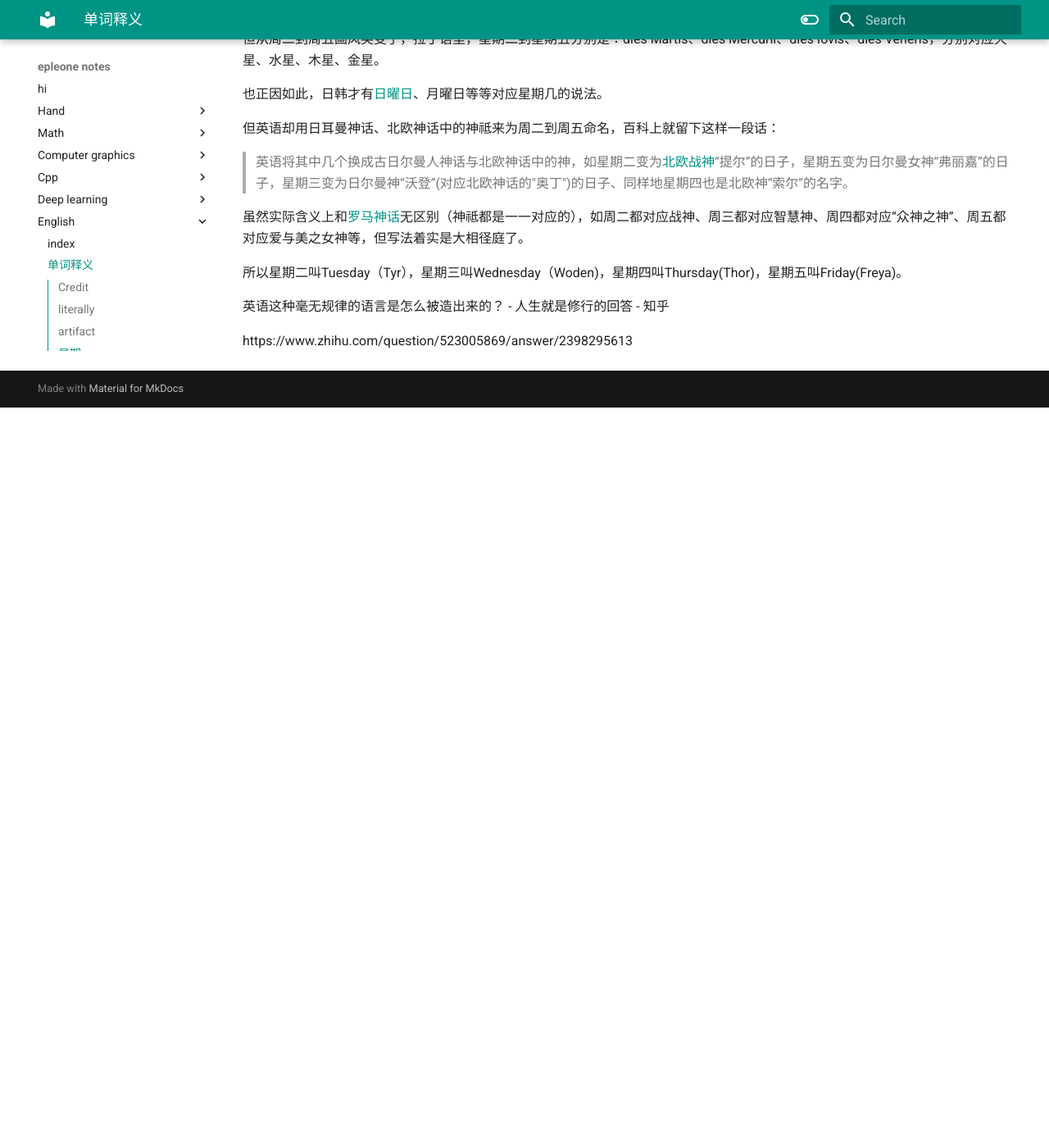
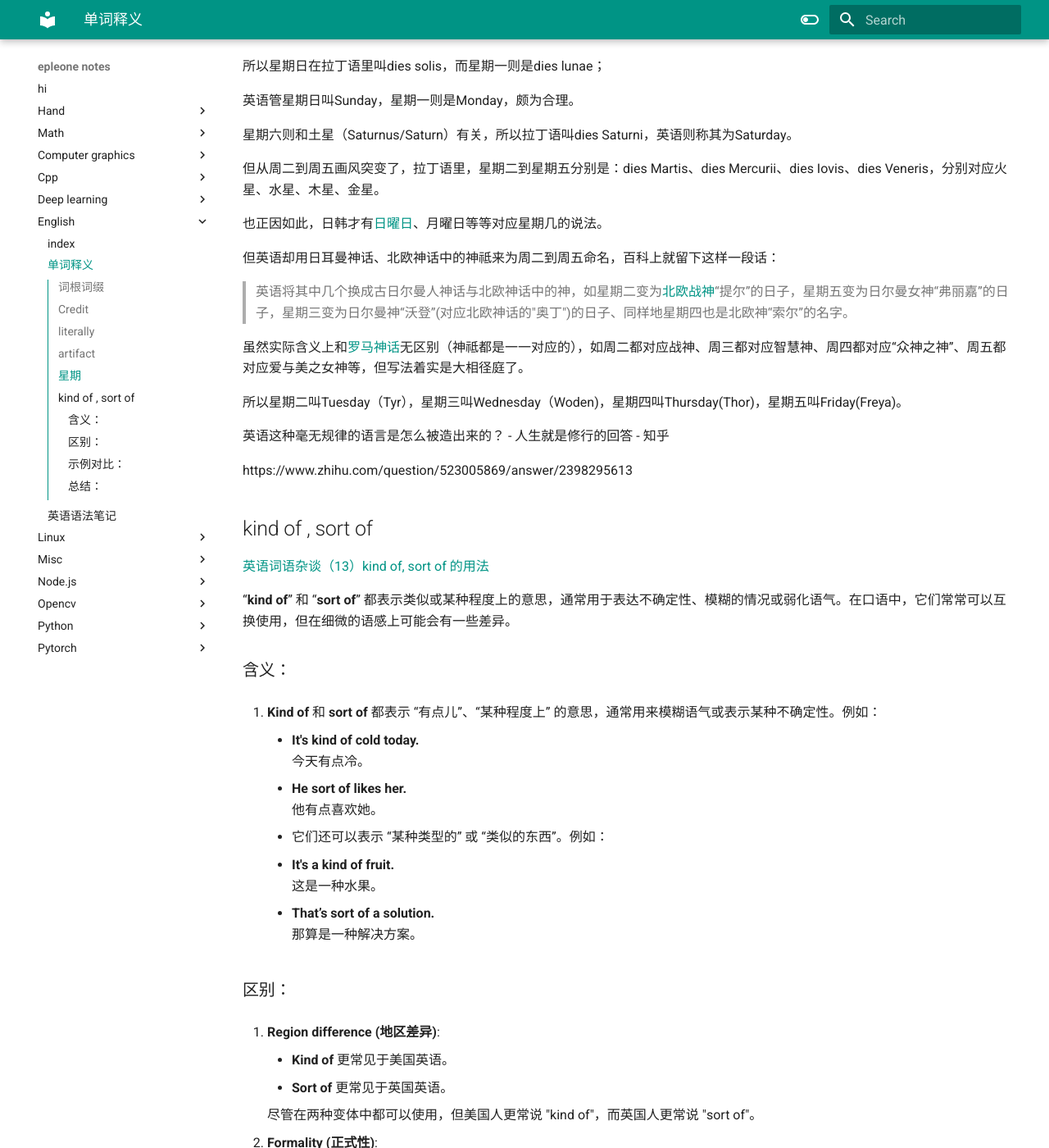
Before and after one commit to epleone/notes, an MkDocs documentation site: the page built from docs/english/单词释义.md, in a window 1280 px wide and 1400 px high, scrolled down 2150 px. Shown: the whole window at 82% size. Built offline with MkDocs 1.6.1 and Material for MkDocs 9.7.7, drawn with Linux system fonts in a browser that asks for light colours; before the commit the page ends 2647 px from its top, so only the background shows below that; some of the changed text lies outside the part shown.

Commit message:
update notes

```diff
--- a/docs/english/单词释义.md
+++ b/docs/english/单词释义.md
@@ -1,4 +1,10 @@
 # 单词释义
+
+## 词根词缀
+
+如何区分一个单词的形容词后缀是“-ant”，还是“-ent”？ - 爱吃番茄的西红柿的回答 - 知乎
+
+https://www.zhihu.com/question/567658049/answer/4358913480
 
 ## Credit
 
@@ -100,3 +106,53 @@ artifact 这个词，最本质的含义是“人造物”，”非天然存在
 英语这种毫无规律的语言是怎么被造出来的？ - 人生就是修行的回答 - 知乎
 
 https://www.zhihu.com/question/523005869/answer/2398295613
+
+## kind of , sort of
+
+[英语词语杂谈（13）kind of, sort of 的用法](https://zhuanlan.zhihu.com/p/543310285)
+
+“**kind of**” 和 “**sort of**” 都表示类似或某种程度上的意思，通常用于表达不确定性、模糊的情况或弱化语气。在口语中，它们常常可以互换使用，但在细微的语感上可能会有一些差异。
+
+### 含义：
+
+1. **Kind of** 和 **sort of** 都表示 “有点儿”、“某种程度上” 的意思，通常用来模糊语气或表示某种不确定性。例如：
+
+    - **It's kind of cold today.**
+        今天有点冷。
+    - **He sort of likes her.**
+        他有点喜欢她。
+2. 它们还可以表示 “某种类型的” 或 “类似的东西”。例如：
+
+    - **It's a kind of fruit.**
+        这是一种水果。
+    - **That’s sort of a solution.**
+        那算是一种解决方案。
+
+### 区别：
+
+1. **Region difference (地区差异)**:
+
+    - **Kind of** 更常见于美国英语。
+    - **Sort of** 更常见于英国英语。
+
+
+    尽管在两种变体中都可以使用，但美国人更常说 "kind of"，而英国人更常说 "sort of"。
+
+
+2. **Formality (正式性)**:
+
+    - **Sort of** 被认为比 **kind of** 略微正式一些，但在非正式对话中它们的差别不大。
+
+### 示例对比：
+
+- **Kind of**:
+    - **It’s kind of hard to explain.**
+        这有点难解释。
+- **Sort of**:
+    - **It’s sort of hard to explain.**
+        这有点难解释。
+
+### 总结：
+
+- **Kind of** 和 **sort of** 都表示模糊、不确定或某种程度的意思，常用于缓和表达。
+- 区别上，**kind of** 在美式英语中更常见，**sort of** 在英式英语中更普遍，但在非正式场合，两者几乎可以互换使用。
```
Also changed, not shown: docs/linux/ffmpeg和视频抽帧.md (+12 -8 lines).
